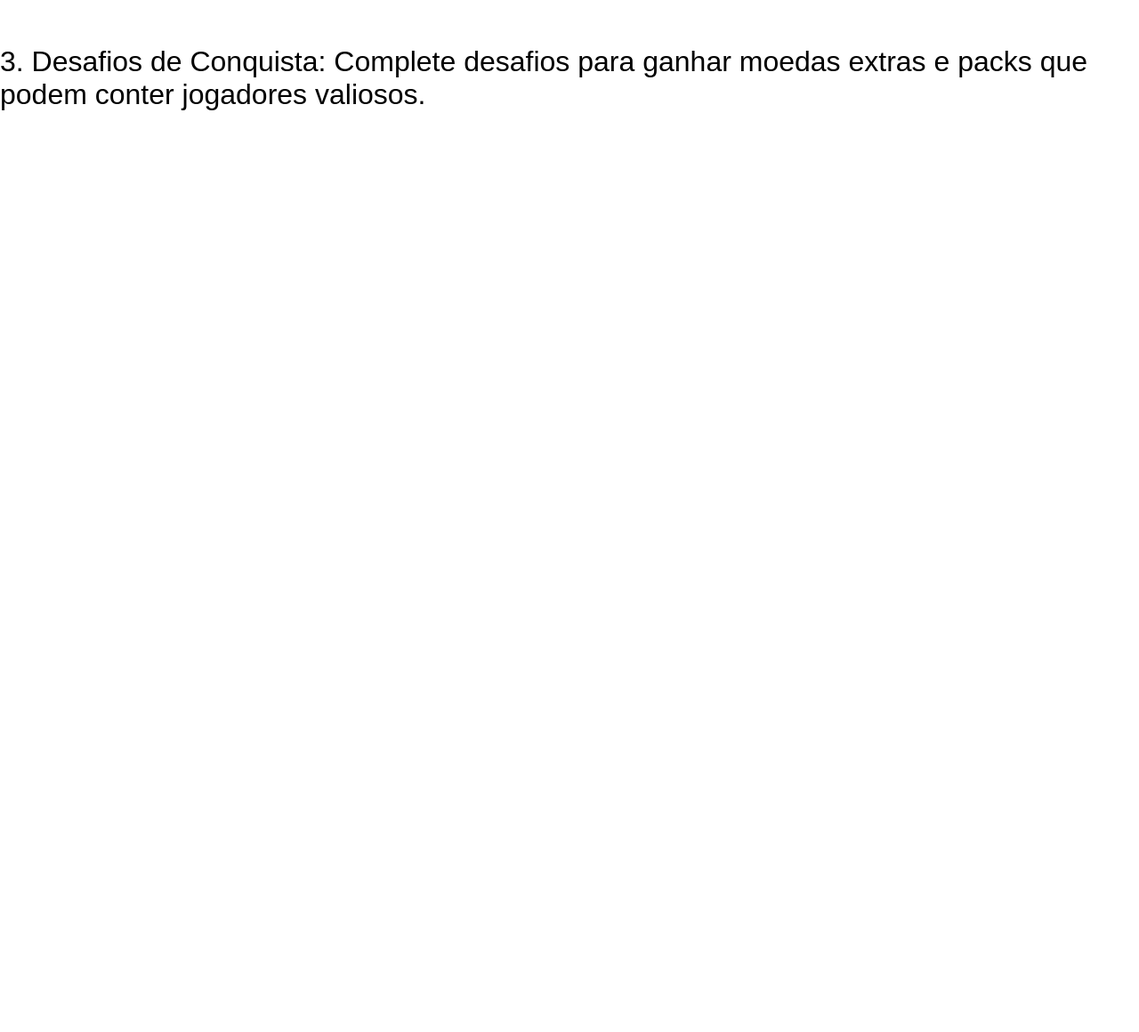
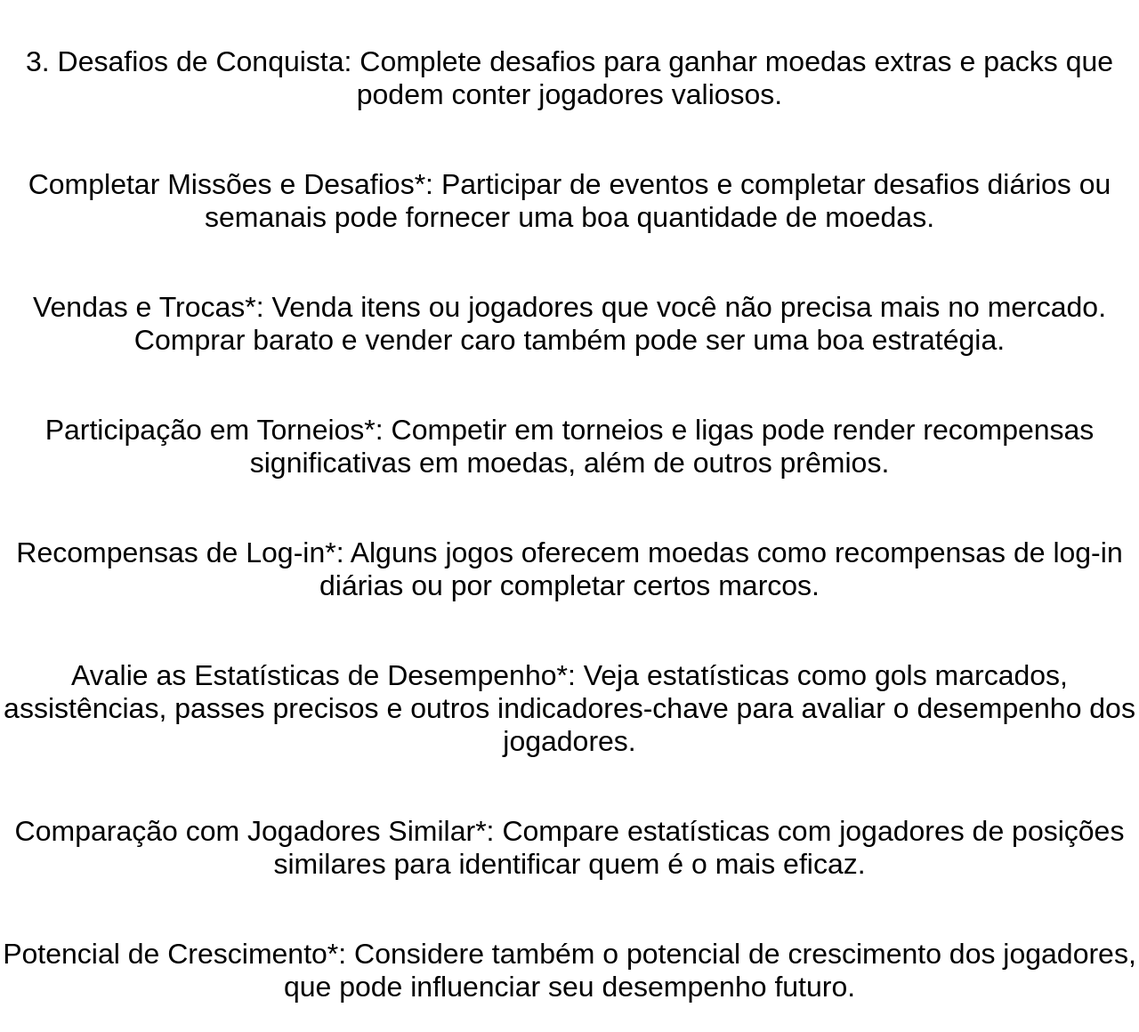
Before and after one commit to Sanderson25/Project-FC, a plain HTML site: page ganhar_moedas.html in a window 1280 px wide. Shown: the part 500-1660 px from the top of the page at 89% size. Before the commit the page ends 800 px from the top, so only its background shows below. Drawn offline with Linux system fonts and the light colour scheme.

Commit message:
Add files via upload

```diff
--- a/ganhar_moedas.html
+++ b/ganhar_moedas.html
@@ -65,6 +65,7 @@ align-items: center;
 justify-content: center;
 font-family: sans-serif;
 font-size: 4vh;
+text-align: center;
 }
     </style>
 
@@ -94,6 +95,30 @@ font-size: 4vh;
         <p>
             3. Desafios de Conquista: Complete desafios para ganhar moedas extras e packs que podem conter jogadores valiosos.
         </p>
+
+        <p> Completar Missões e Desafios*: Participar de eventos e completar desafios diários ou semanais pode fornecer uma boa quantidade de moedas.
+        </p>
+        <p>Vendas e Trocas*: Venda itens ou jogadores que você não precisa mais no mercado. Comprar barato e vender caro também pode ser uma boa estratégia.
+
+        </p>
+        <p>Participação em Torneios*: Competir em torneios e ligas pode render recompensas significativas em moedas, além de outros prêmios.
+
+        </p>
+        <p>
+            Recompensas de Log-in*: Alguns jogos oferecem moedas como recompensas de log-in diárias ou por completar certos marcos.
+        </p>
+
+      <p>
+        Avalie as Estatísticas de Desempenho*: Veja estatísticas como gols marcados, assistências, passes precisos e outros indicadores-chave para avaliar o desempenho dos jogadores.
+
+      </p>
+      <p>
+        Comparação com Jogadores Similar*: Compare estatísticas com jogadores de posições similares para identificar quem é o mais eficaz.
+      </p>
+       <p>
+        Potencial de Crescimento*: Considere também o potencial de crescimento dos jogadores, que pode influenciar seu desempenho futuro.
+       </p>
+
     </div>
 </body>
 </html>
```
Also changed, not shown: Nivel_finta.html (+9 -0 lines), Valor_social.html (+8 -0 lines), analise_ordem.html (+7 -0 lines), comparação_preco.html (+1 -0 lines), compra_venda.html (+10 -0 lines), melhoria_estaticas.html (+1 -0 lines), melhoria_time.html (+8 -1 lines), opção_performace.html (+12 -0 lines).
